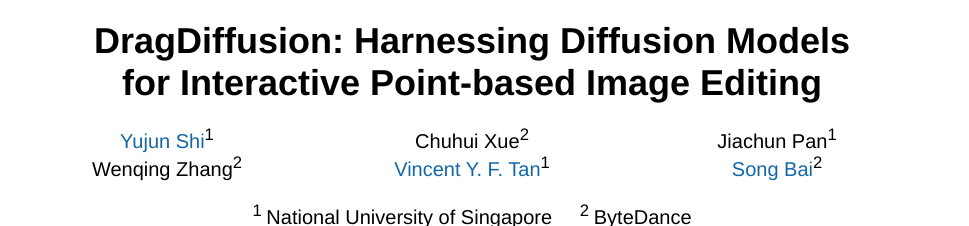
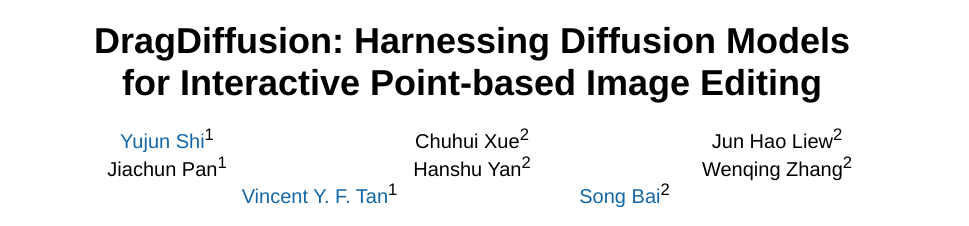
Before and after one commit to Yujun-Shi/Yujun-Shi.github.io, a plain HTML site: page projects/dragdiffusion.html in a window 1280 px wide. Shown: the top 226 px of the page, without its empty margins (168-1137 px from the left). Drawn offline with Linux system fonts and the light colour scheme; a script that the page names is missing.

Commit message:
Update dragdiffusion.html

```diff
--- a/projects/dragdiffusion.html
+++ b/projects/dragdiffusion.html
@@ -56,7 +56,13 @@
         Chuhui Xue<sup>2</sup>
     </div>
     <div class="author">
+        Jun Hao Liew<sup>2</sup>
+    </div>
+    <div class="author">
         Jiachun Pan<sup>1</sup>
+    </div>
+    <div class="author">
+        Hanshu Yan<sup>2</sup>
     </div>
     <div class="author">
         Wenqing Zhang<sup>2</sup>
```
